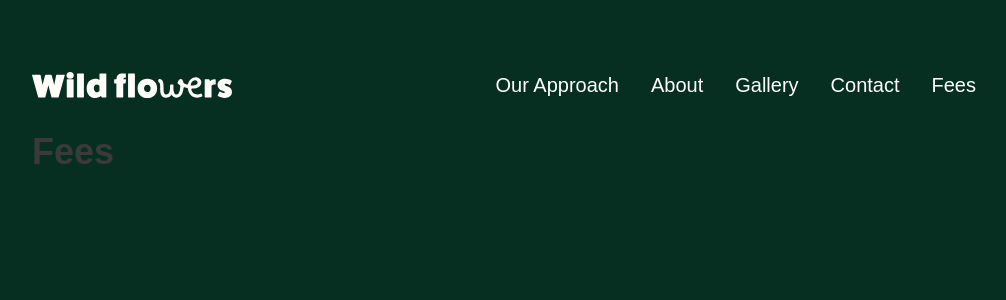
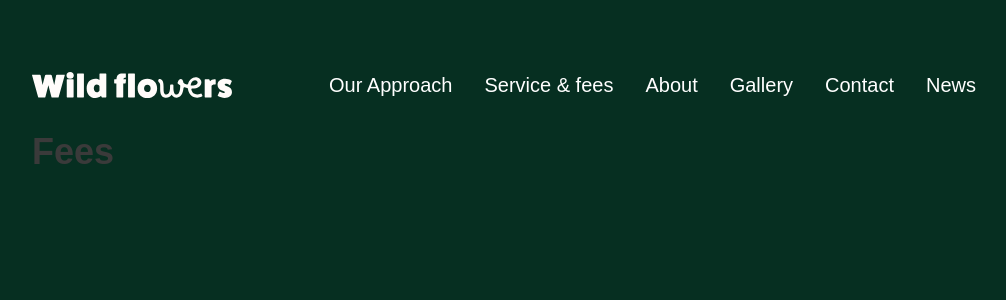
Before and after one commit to nick980v/wildflowers, a Next.js app: page /fees in a window 1280 px wide. Shown: the top 300 px of the page, without its empty margins (136-1142 px from the left). Built offline with nearby package versions, Linux system fonts and the light colour scheme; a web font is replaced by a local one.

Commit message:
Footer complete and Navbar fixed

```diff
--- a/src/components/Footer.js
+++ b/src/components/Footer.js
@@ -163,8 +163,8 @@ const Footer = () => {
             </h1>
             <p style={{ color: "white", fontSize: "23px" }}>
               Whether you have a question, want to learn more about our
-              sessions, or are ready to join the Wild flowers community, we’re
-              here and happy to help.
+              sessions, or are ready to join the Wild flowers community,
+              we&apos;re here and happy to help.
             </p>
           </div>
           <div style={{ flex: 1, display: "flex", justifyContent: "flex-end" }}>
@@ -174,7 +174,7 @@ const Footer = () => {
           </div>
         </div>
         <p>
-          &copy; {new Date().getFullYear()} WildFlowers. All rights reserved.
+          &copy; {new Date().getFullYear()} Wild flowers. All rights reserved.
         </p>
       </div>
 
@@ -213,6 +213,27 @@ const Footer = () => {
             style={{ width: "100%", height: "auto" }}
           />
         </div>
+        <div
+          style={{
+            position: "absolute",
+            top: "-5%",
+            left: "50%",
+            transform: "translateX(-50%)",
+            width: "75%",
+            height: "100%",
+            display: "flex",
+            justifyContent: "center",
+            alignItems: "center",
+          }}
+        >
+          <Image
+            src="/Footer-flowers.svg"
+            alt="Footer flowers"
+            width={800}
+            height={100}
+            style={{ width: "100%", height: "auto" }}
+          />
+        </div>
       </div>
     </footer>
   );
--- a/src/components/Header.js
+++ b/src/components/Header.js
@@ -112,6 +112,11 @@ const Header = () => {
           </Link>
         </li>
         <li>
+          <Link href="/fees">
+            <NavHeading>Service & fees</NavHeading>
+          </Link>
+        </li>
+        <li>
           <Link href="/about">
             <NavHeading>About</NavHeading>
           </Link>
@@ -127,8 +132,8 @@ const Header = () => {
           </Link>
         </li>
         <li>
-          <Link href="/fees">
-            <NavHeading>Fees</NavHeading>
+          <Link href="/news">
+            <NavHeading>News</NavHeading>
           </Link>
         </li>
       </NavList>
@@ -138,17 +143,20 @@ const Header = () => {
         <Link href="/approach" onClick={() => setIsMenuOpen(false)}>
           <NavHeading>Our Approach</NavHeading>
         </Link>
+        <Link href="/fees" onClick={() => setIsMenuOpen(false)}>
+          <NavHeading>Service & fees</NavHeading>
+        </Link>
         <Link href="/about" onClick={() => setIsMenuOpen(false)}>
           <NavHeading>About</NavHeading>
         </Link>
         <Link href="/gallery" onClick={() => setIsMenuOpen(false)}>
           <NavHeading>Gallery</NavHeading>
         </Link>
+        <Link href="/news" onClick={() => setIsMenuOpen(false)}>
+          <NavHeading>News</NavHeading>
+        </Link>
         <Link href="/contact" onClick={() => setIsMenuOpen(false)}>
           <NavHeading>Contact</NavHeading>
-        </Link>
-        <Link href="/fees" onClick={() => setIsMenuOpen(false)}>
-          <NavHeading>Fees</NavHeading>
         </Link>
       </MobileMenu>
     </Navbar>
```
Also changed, not shown: public/Footer-flowers.svg (added).
